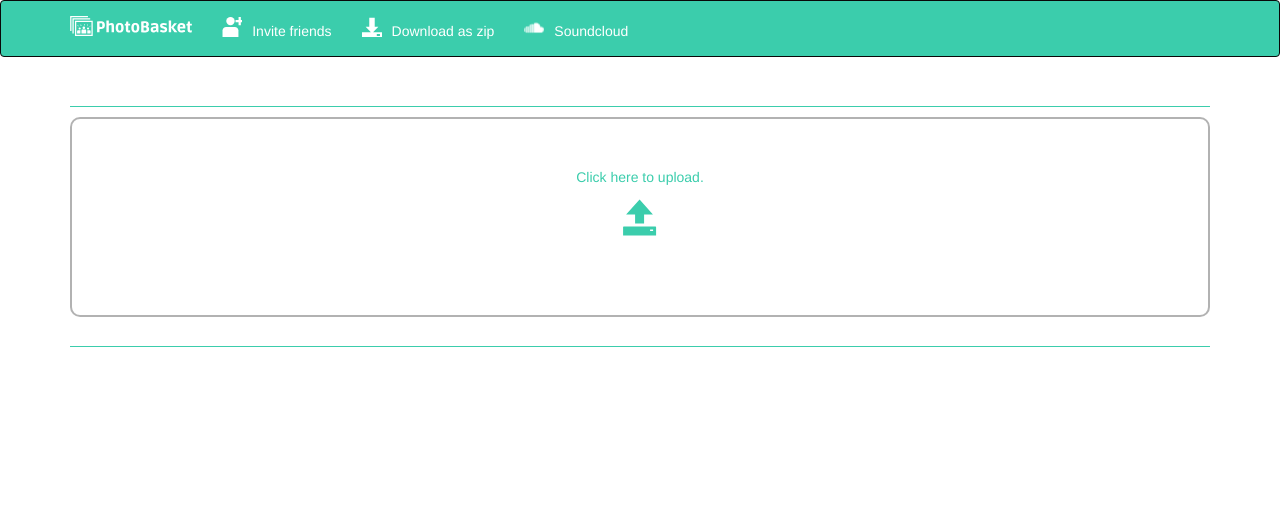
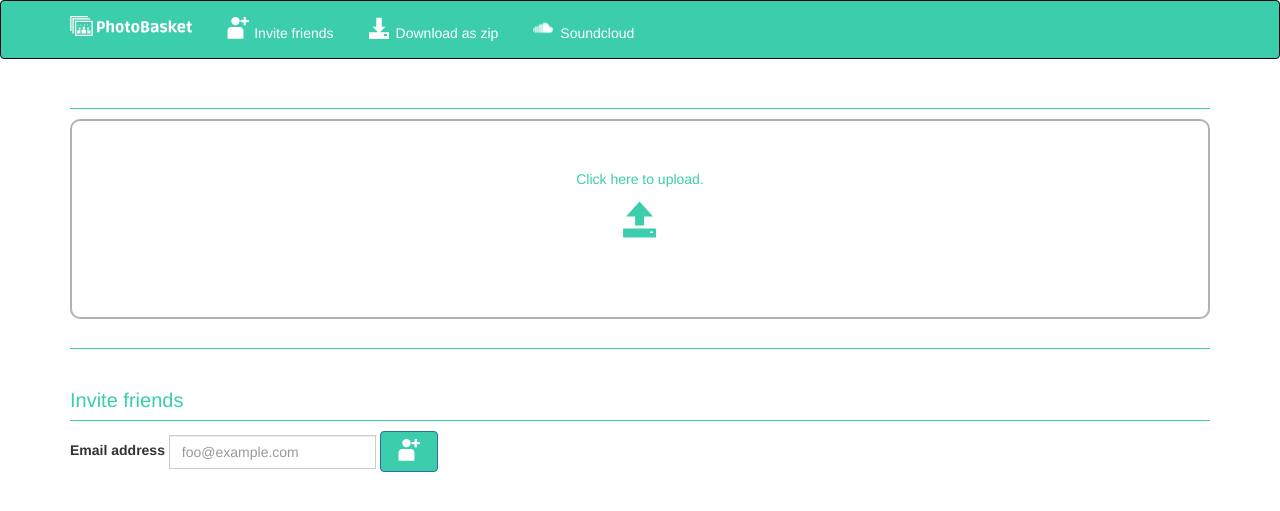
Before and after one commit to photobasket/photobasket, a PHP site: page /album.html in a window 1280 px wide. Shown: the top 511 px of the page. Run offline with PHP 8.4, Linux system fonts and the light colour scheme.

Commit message:
invite friends from

```diff
--- a/frontend/album.html
+++ b/frontend/album.html
@@ -41,17 +41,29 @@
 
     <div class="container">
 
-      <h1 class="album-title"></h1>
+      <h1 class="heading album-title"></h1>
 
       <form action="/album/urlaub2015/x83hdz7w6x5dbn4t/upload"
             class="dropzone"
             id="my-awesome-dropzone">
       </form>
 
-      <h1 class="album-pictures"></h1>
+      <h1 class="heading album-pictures"></h1>
 
       <div class="album" itemscope itemtype="http://schema.org/ImageGallery">
       </div>
+
+      <h1 class="heading">Invite friends</h1>
+
+      <form class="form-inline">
+        <div class="form-group">
+          <label for="exampleInputAmount">Email address</label>
+          <div class="input-group">
+            <input type="text" class="form-control" id="exampleInputAmount" placeholder="foo@example.com">
+          </div>
+        </div>
+        <button type="submit" class="btn btn-primary"><span class="icn icn-add-friends"></span></button>
+      </form>
 
       <!-- Root element of PhotoSwipe. Must have class pswp. -->
       <div class="pswp" tabindex="-1" role="dialog" aria-hidden="true">
--- a/frontend/style.css
+++ b/frontend/style.css
@@ -49,30 +49,34 @@
   top: 1px;
   line-height: 1;
   display: inline-block;
-  margin-right: 10px;
-  width: 20px;
-  height: 20px;
+  margin-right: 5px;
+  margin-left: 5px;
+  width: 22px;
+  height: 22px;
 }
 
 .icn-download {
-  background: url(/static/download.svg);
+  background: url(/static/download.svg) no-repeat;
 }
 
 .icn-add-friends {
-  background: url(/static/add_friends.svg);
+  background: url(/static/add_friends.svg) no-repeat;
 }
 
 .icn-soundcloud {
-  background: url(/static/soundcloud.png);
+  background: url(/static/soundcloud.png) no-repeat;
 }
 
 
-.album-title,
-.album-pictures {
+.heading {
   color: #3BCDAC;
   font-size: 20px;
   border-bottom: 1px solid #3BCDAC;
   padding-bottom: 9px;
+}
+
+.btn-primary {
+  background-color: #3BCDAC;
 }
 
 .dropzone {
```
